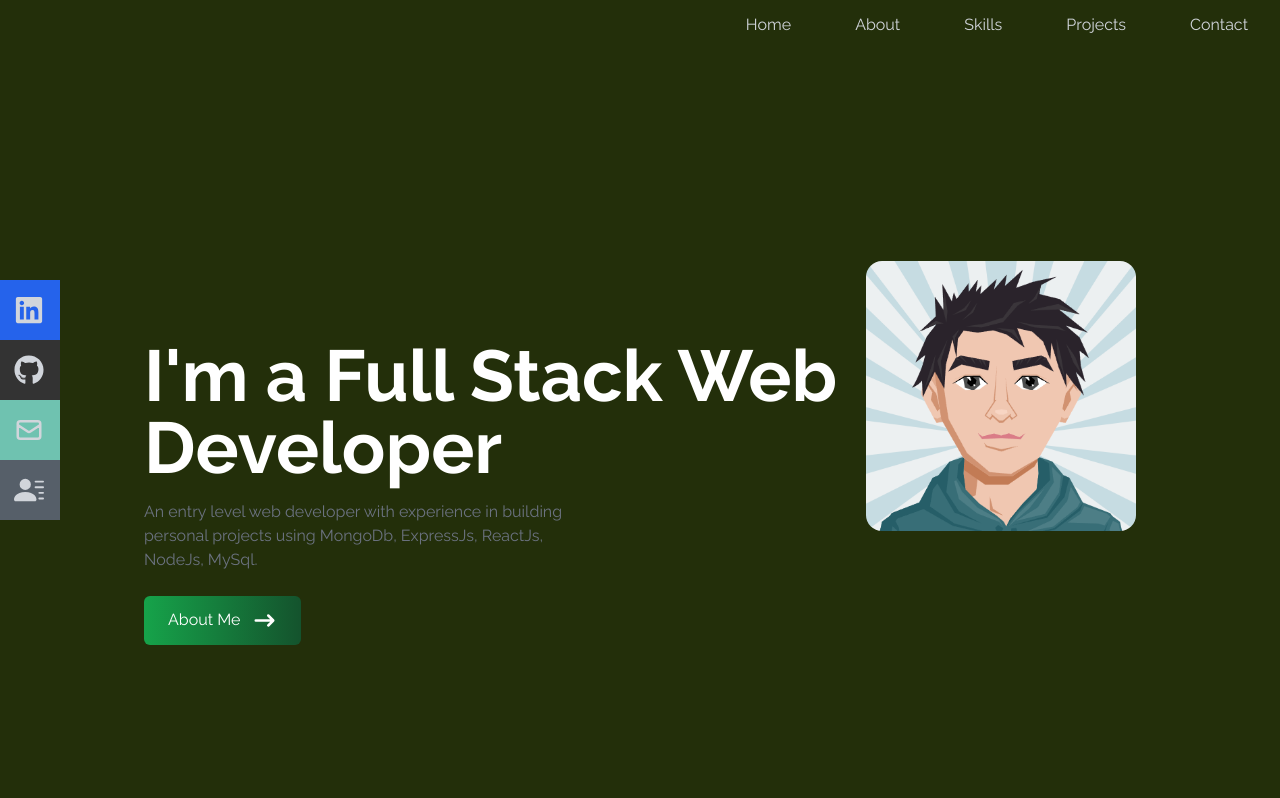
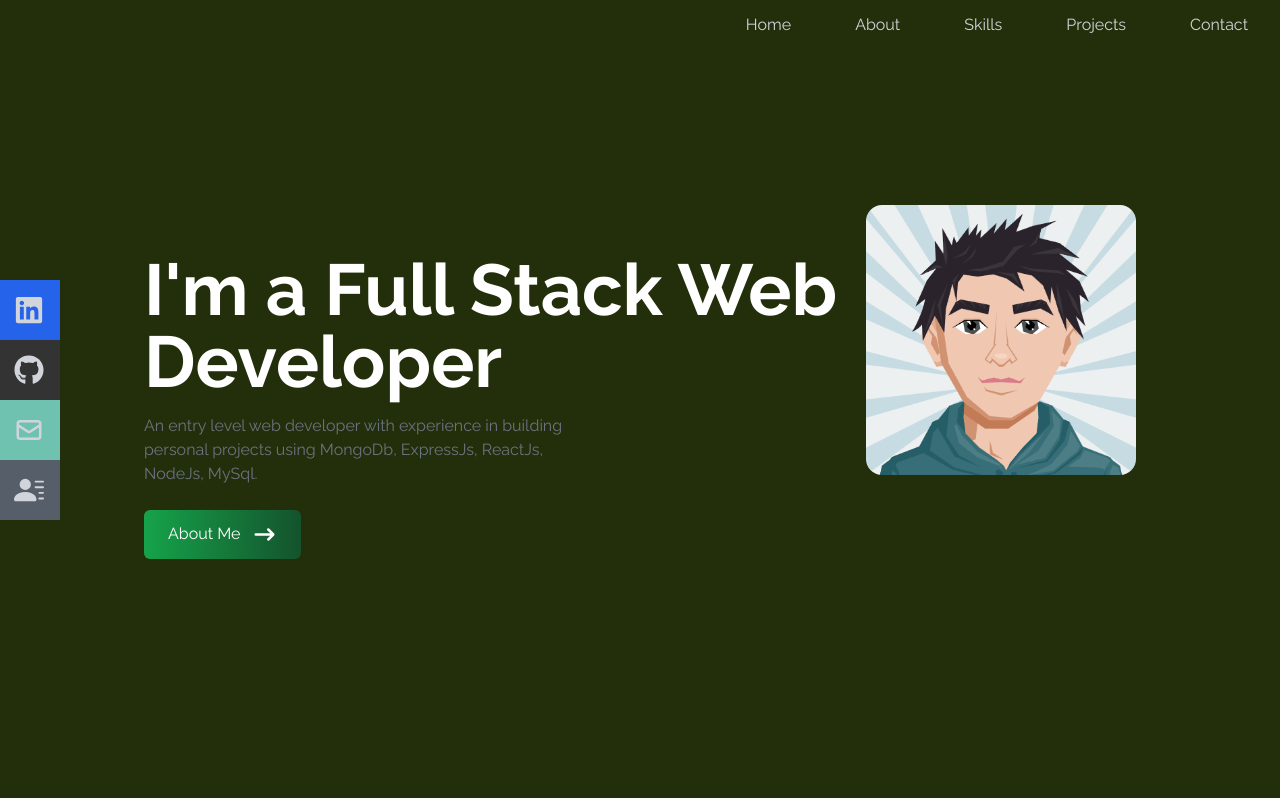
Before and after one commit to chubibobibo/alistairPortfolio, a React (Vite) app: page / in a window 1280 px wide. Shown: the top 798 px of the page. Built offline with nearby package versions, Linux system fonts and the light colour scheme.

Commit message:
minor layout changes

```diff
--- a/src/components/Home.jsx
+++ b/src/components/Home.jsx
@@ -7,7 +7,7 @@ const Home = () => {
   return (
     <div name='home' className='h-screen w-full bg-[#232f0a]'>
       <div className='max-w-screen-lg mx-auto flex flex-col items-center justify-center h-full px-4 md:flex-row'>
-        <div className='flex flex-col justify-start sm:justify-center h-full mt-48'>
+        <div className='flex flex-col justify-start sm:justify-center h-full mt-48 sm:mt-5'>
           <h2 className='text-4xl sm:text-7xl font-bold text-white'>
             I'm a Full Stack Web Developer
           </h2>
@@ -29,11 +29,11 @@ const Home = () => {
             </Link>
           </div>
         </div>
-        <div className='mb-48 sm:mb-0'>
+        <div className='mb-48 sm:mb-30'>
           <img
             src={me}
             alt='my profile'
-            className='rounded-2xl mx-auto w-2/3 md:w-fit mb-2'
+            className='rounded-2xl mx-auto w-2/3 md:w-fit mb-2 mt-20'
           />
         </div>
       </div>
--- a/src/components/Works.jsx
+++ b/src/components/Works.jsx
@@ -20,6 +20,7 @@ const Works = () => {
             PROJECTS
           </p>
           <p className='py-6 text-2xl'>Check out some of my most recent work</p>
+          <p>Click images to view the demo and code in github</p>
         </div>
         {/* Container */}
         <div className='grid sm:grid-cols-2 md:grid-cols-3 gap-4'>
```
